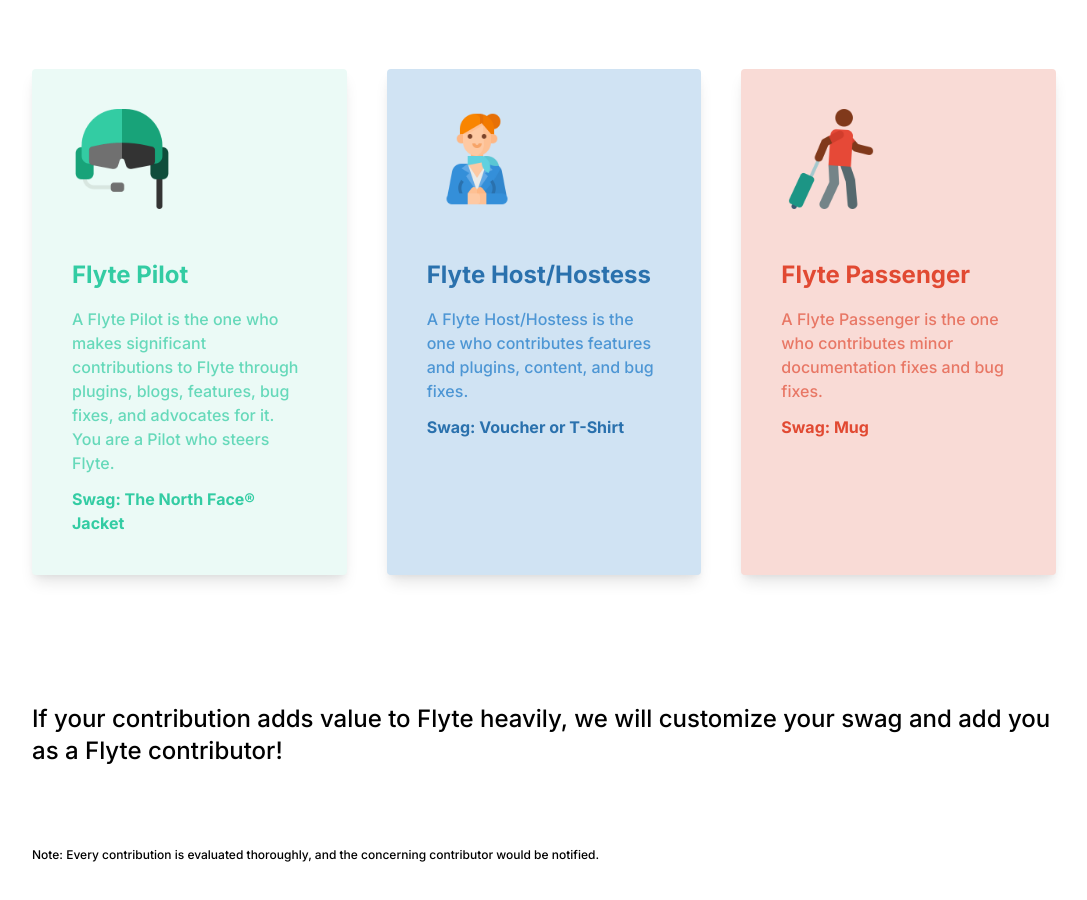
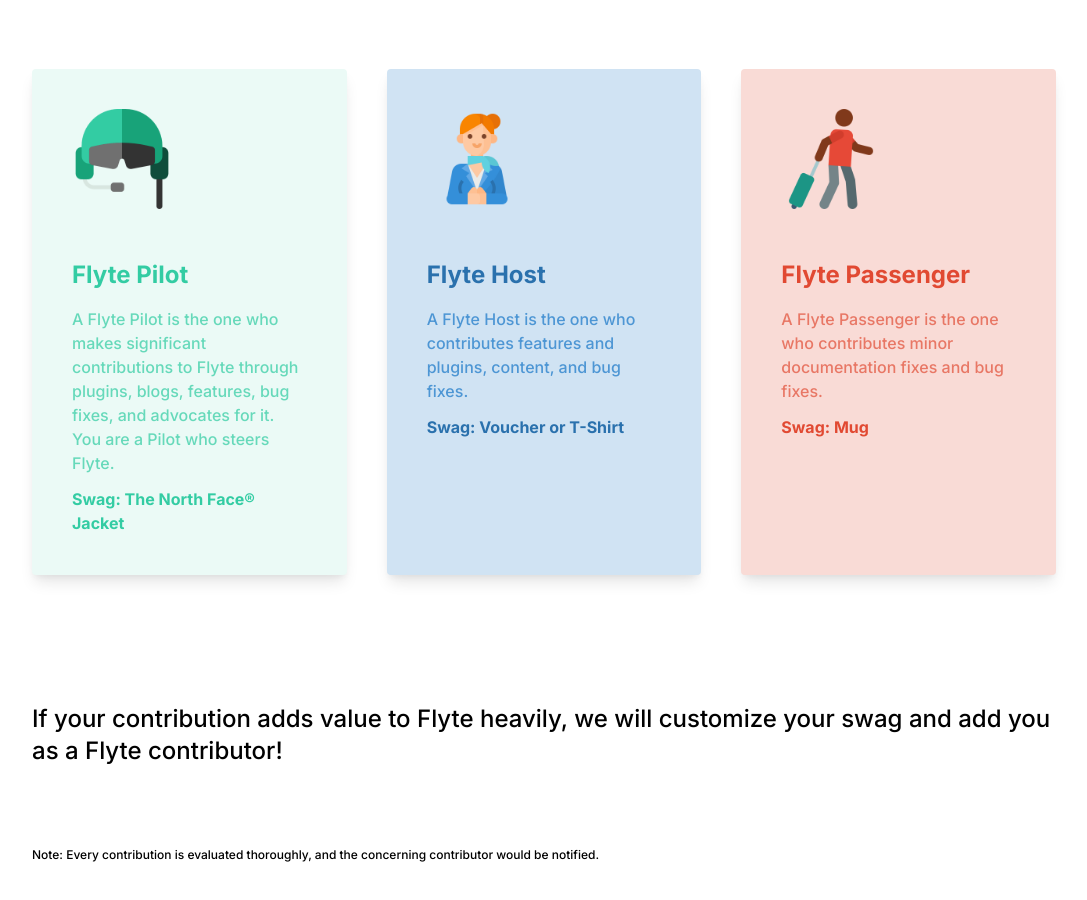
Before and after one commit to flyteorg/flyteorg.github.io, a Jekyll site: the page built from swag.html, in a window 1280 px wide and 900 px high, scrolled down 1819 px. Shown: the whole window, without its empty margins (96-1183 px from the left). Built offline with Jekyll 4.4.1, drawn with Linux system fonts in a browser that asks for light colours; comment, search, counter and statistics services are not loaded.

Commit message:
modify the tier name
Signed-off-by: Samhita Alla <aallasamhita@gmail.com>

```diff
--- a/swag.html
+++ b/swag.html
@@ -62,9 +62,9 @@ permalink: /swag/
             </div>
             <div class="max-w-sm rounded overflow-hidden shadow-lg p-10 mx-auto bg-blue">
                 <div style="height: 150px"><img src="{{ "/assets/images/hostess.png" | prepend: site.url }}" width="100"></div>
-                <div class="font-bold text-2xl mb-4 text-blue">Flyte Host/Hostess</div>
+                <div class="font-bold text-2xl mb-4 text-blue">Flyte Host</div>
                 <p class="text-base mb-3 text-light-blue">
-                    A Flyte Host/Hostess is the one who contributes features and plugins, content, and bug fixes.
+                    A Flyte Host is the one who contributes features and plugins, content, and bug fixes.
                 </p>
                 <p class="text-base font-bold text-blue">
                     Swag: Voucher or T-Shirt
```
